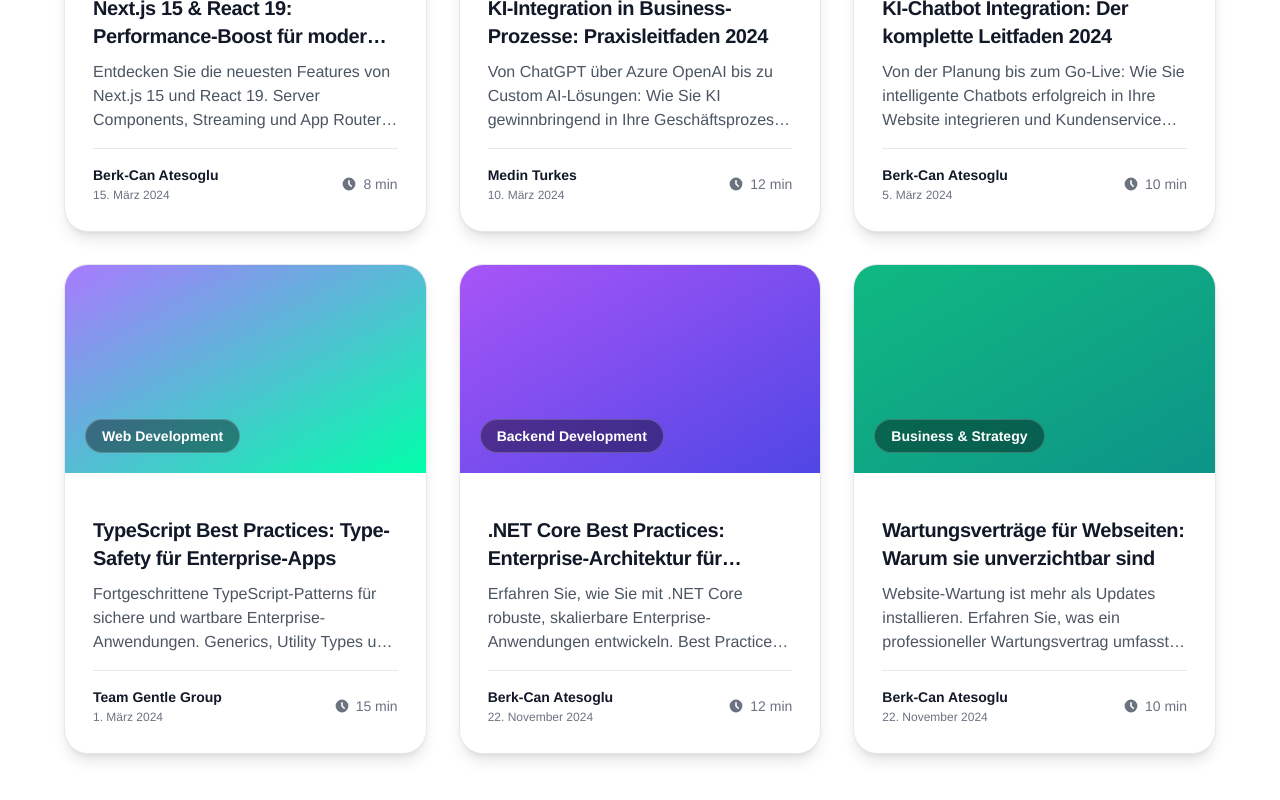
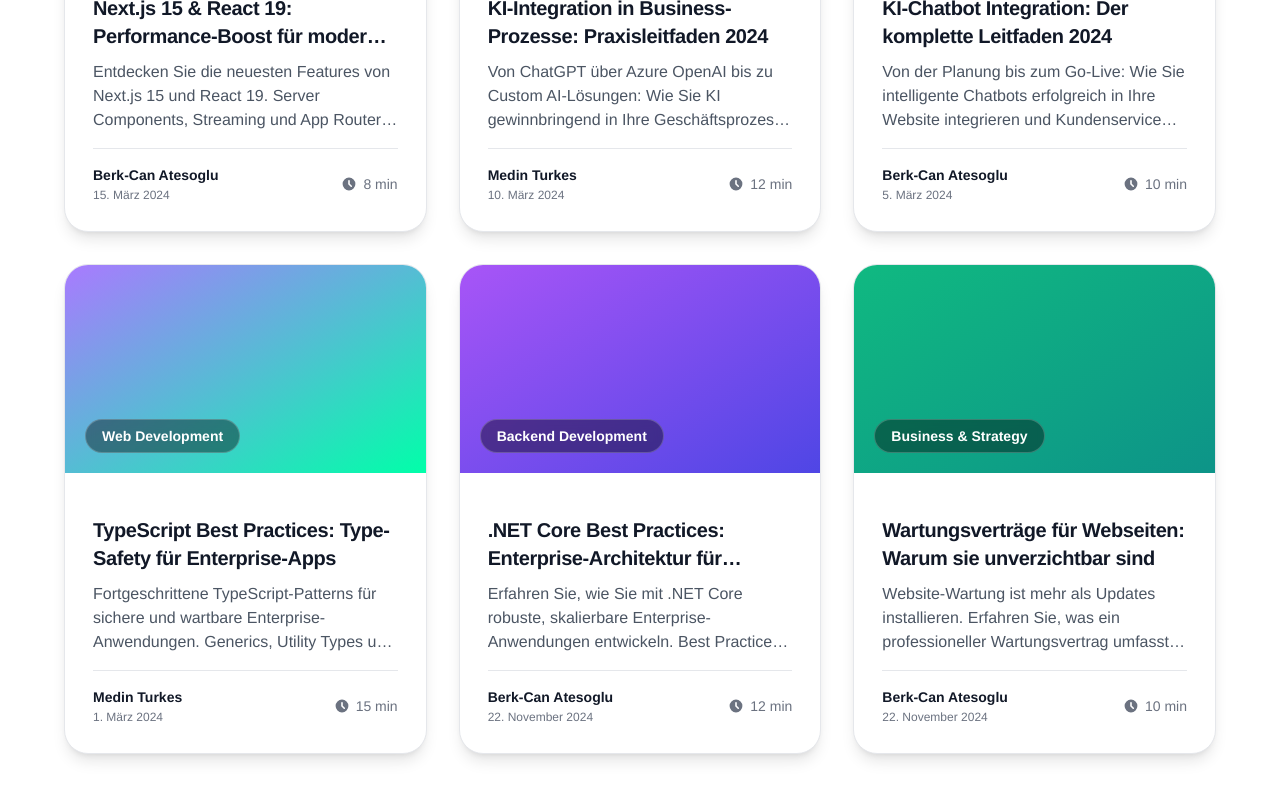
Before and after one commit to DevBerkcan/gentlegroup, a Next.js app: page /blog in a window 1280 px wide. Shown: the part 915-1715 px from the top of the page. Built offline with nearby package versions, Linux system fonts and the light colour scheme.

Commit message:
Fix name

```diff
--- a/app/blog/page.tsx
+++ b/app/blog/page.tsx
@@ -46,7 +46,7 @@ const BLOG_POSTS = [
     excerpt: 'Fortgeschrittene TypeScript-Patterns für sichere und wartbare Enterprise-Anwendungen. Generics, Utility Types und mehr.',
     category: 'Web Development',
     categoryColor: 'from-tropical-indigo to-aquamarine',
-    author: { name: 'Team Gentle Group', role: 'Development Team' },
+    author: { name: 'Medin Turkes', role: 'Developer' },
     publishDate: '1. März 2024',
     readTime: '15 min',
     slug: 'typescript-best-practices-enterprise',
--- a/app/blog/typescript-best-practices-enterprise/page.tsx
+++ b/app/blog/typescript-best-practices-enterprise/page.tsx
@@ -12,8 +12,8 @@ export default function BlogPost() {
       category="Web Development"
       categoryColor="from-tropical-indigo to-aquamarine"
       author={{
-        name: 'Team Gentle Group',
-        role: 'Development Team'
+        name: 'Medin Turkes',
+        role: 'Developer'
       }}
       publishDate="1. März 2024"
       readTime="15 min"
--- a/app/products/gentlecalc/page.tsx
+++ b/app/products/gentlecalc/page.tsx
@@ -440,7 +440,7 @@ export default function GentleCalcPage() {
             className={`${cardBg} backdrop-blur-xl rounded-3xl p-12 border ${borderColor} text-center`}
           >
             <h2 className={`text-4xl font-bold mb-4 ${textColor}`}>
-              Ab 9€/Monat
+              Ab 19€/Monat
             </h2>
             <p className={`text-lg ${mutedColor} mb-8`}>
               Monatlich kündbar, keine Setup-Gebühren
--- a/components/FAQ.tsx
+++ b/components/FAQ.tsx
@@ -25,7 +25,7 @@ const content = {
       },
       {
         question: 'Was kostet eine professionelle Website?',
-        answer: 'Die Kosten variieren je nach Anforderungen. Eine einfache Landing Page startet ab 2.000€, während umfangreiche Web-Anwendungen mit Custom Features zwischen 10.000€ - 50.000€+ liegen können. Wir erstellen gerne ein individuelles Angebot nach einem kostenlosen Erstgespräch.',
+        answer: 'Die Kosten variieren je nach Anforderungen. Eine einfache Landing Page startet ab 500€, während umfangreiche Web-Anwendungen mit Custom Features zwischen 1.000€ - 5.000€+ liegen können. Wir erstellen gerne ein individuelles Angebot nach einem kostenlosen Erstgespräch.',
         number: '04',
       },
       {
```
